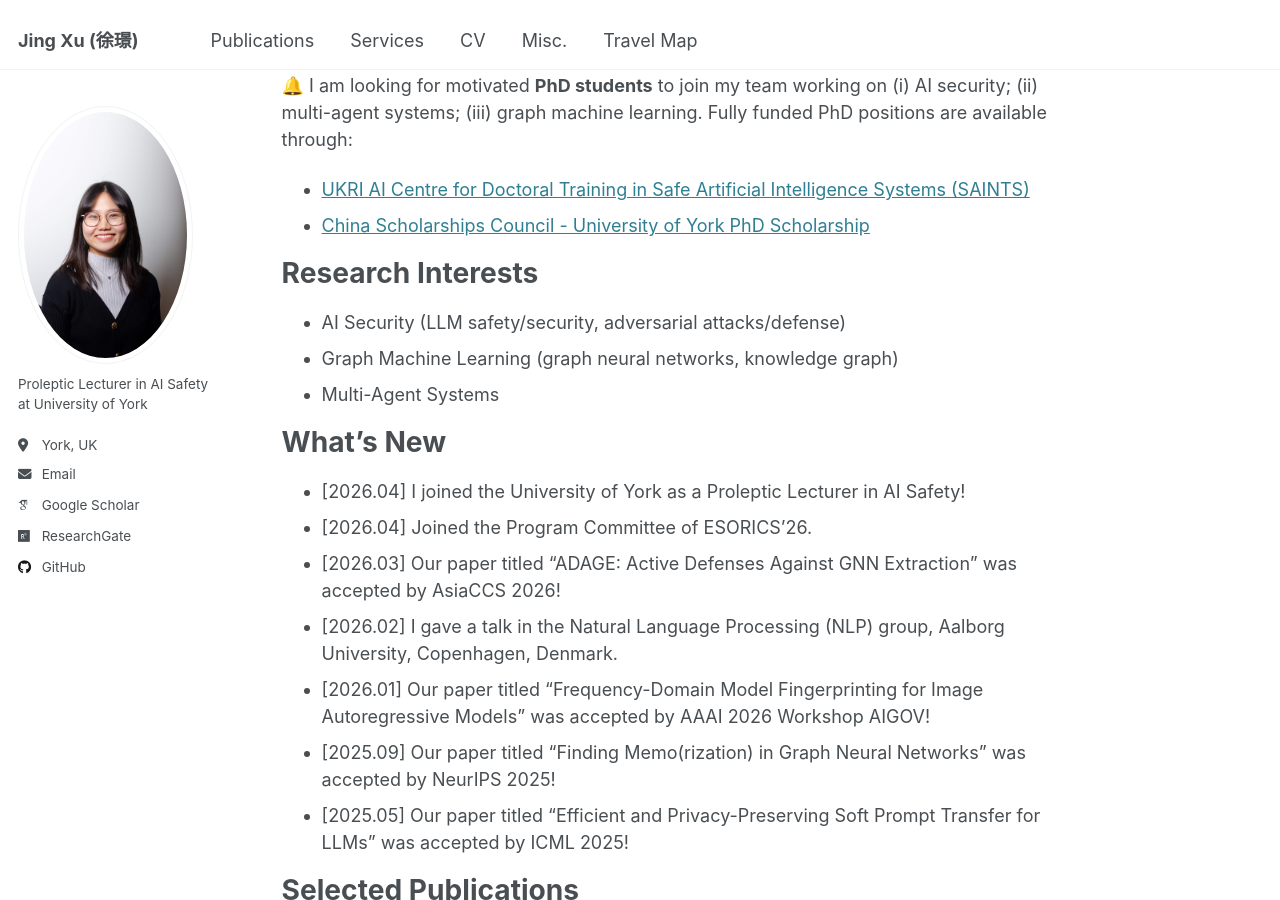
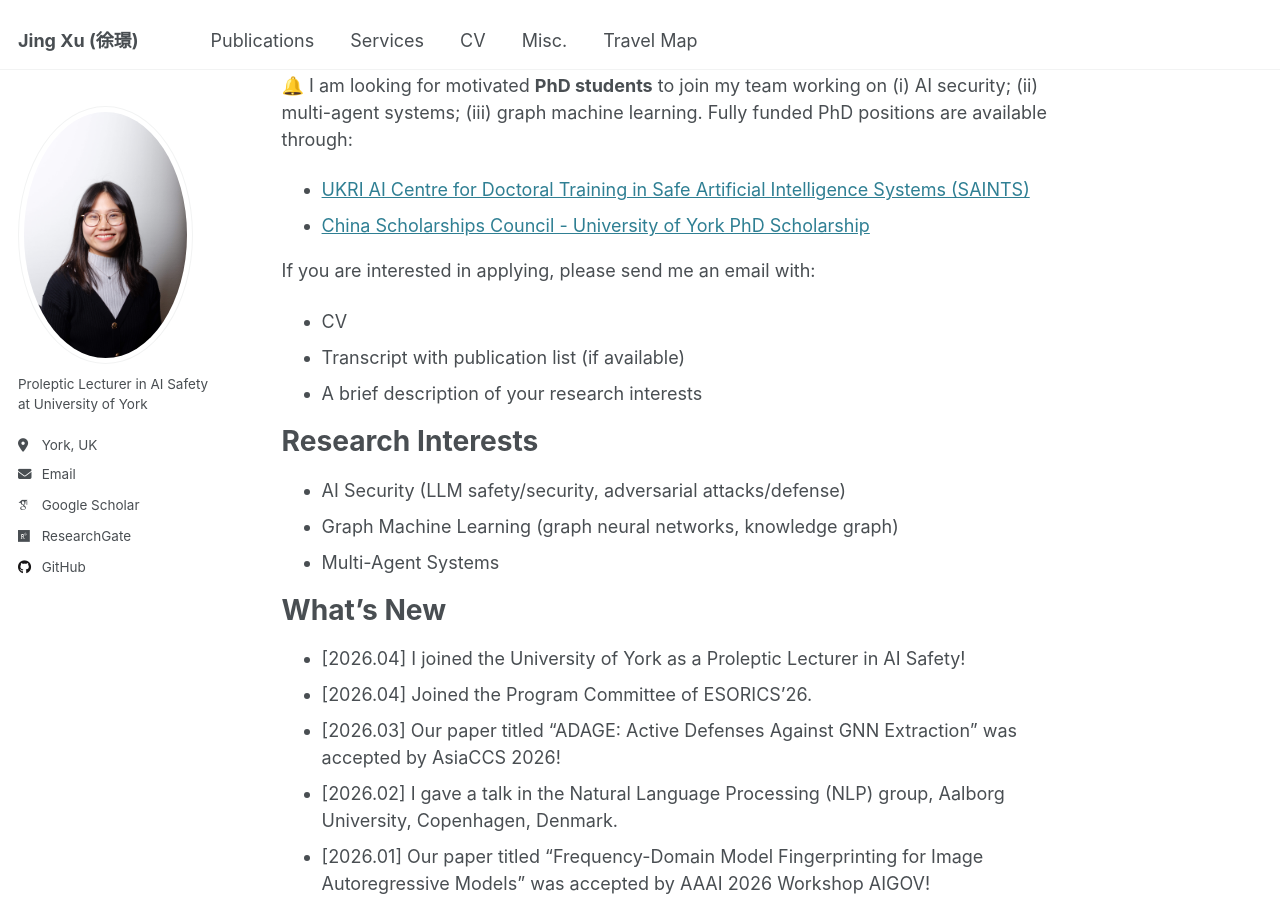
Before and after one commit to xujing1994/xujing1994.github.io, a Jekyll site: the page built from _pages/about.md, in a window 1280 px wide and 900 px high, scrolled down 393 px. Built offline with Jekyll 4.4.1, drawn with Linux system fonts in a browser that asks for light colours; emoji names are drawn with the system emoji font; some web fonts are replaced.

Commit message:
Include application details in about.md
Added application instructions for interested candidates.

```diff
--- a/_pages/about.md
+++ b/_pages/about.md
@@ -15,6 +15,11 @@ Before that, I was a Postdoc researcher with the [SprintML Lab](https://sprintml
 
 * [UKRI AI Centre for Doctoral Training in Safe Artificial Intelligence Systems (SAINTS)](https://www.saints-cdt.ai/)
 * [China Scholarships Council - University of York PhD Scholarship](https://www.york.ac.uk/study/postgraduate-research/funding/china-council-scholarships/)
+
+If you are interested in applying, please send me an email with:
+* CV
+* Transcript with publication list (if available)
+* A brief description of your research interests
 
 Research Interests
 ======
```
